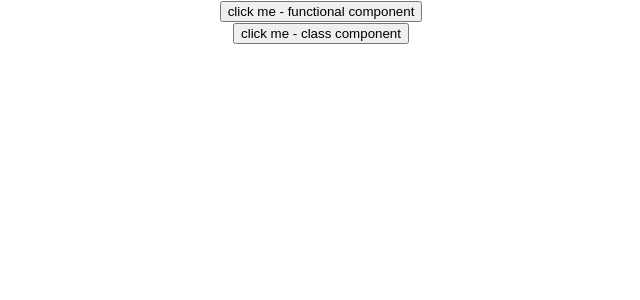
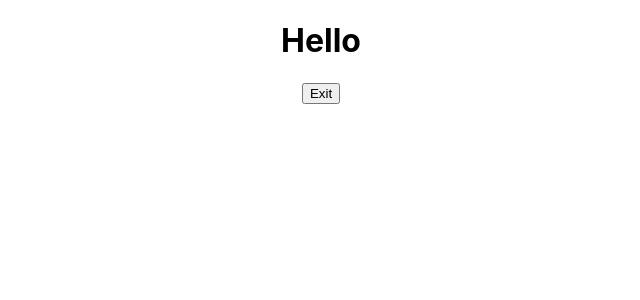
Before and after one commit to ianmeigh/gitpod-react, a React (Create React App) app in the folder my-app/: page / in a window 1280 px wide. Shown: the top 300 px of the page, without its empty margins (319-959 px from the left). Built offline with nearby package versions, Linux system fonts and the light colour scheme.

Commit message:
📖: Binding Events for State Updates

```diff
--- a/my-app/src/App.jsx
+++ b/my-app/src/App.jsx
@@ -1,10 +1,11 @@
-import "./App.css";
+import './App.css';
 // import FunctionalGreetingWithProps from './components/FunctionalGreetingWithProps';
 // import StatefulGreeting from "./components/StatefulGreeting";
 // import StatefulGreetingWithCallback from './components/StatefulGreetingWithCallback';
 // import StatefulGreetingWithPrevState from './components/StatefulGreetingWithPrevState';
-import EventsFunctional from "./components/EventsFunctional";
-import EventsClass from "./components/EventsClass";
+// import EventsFunctional from './components/EventsFunctional';
+// import EventsClass from './components/EventsClass';
+import EventBinding from './components/EventBinding';
 
 function App() {
   return (
@@ -13,8 +14,9 @@ function App() {
       {/* <StatefulGreeting greeting="I'm a stateful class component!" name="Mike" /> */}
       {/* <StatefulGreetingWithCallback greeting="I'm a stateful class component with a callback function!" name="Alison" /> */}
       {/* <StatefulGreetingWithPrevState greeting="I'm a stateful class component with a callback function!" name="James" /> */}
-      <EventsFunctional />
-      <EventsClass />
+      {/* <EventsFunctional /> */}
+      {/* <EventsClass /> */}
+      <EventBinding />
     </div>
   );
 }
--- /dev/null
+++ b/my-app/src/components/EventBinding.jsx
@@ -0,0 +1,59 @@
+import React from 'react';
+
+class EventBinding extends React.Component {
+
+  constructor(props) { // best practice to always pass props to the constructor and super function
+    super(props); // ensures the parent class is also called (React.Component)
+    this.state = {
+      introduction: "Hello",
+      buttonText: "Exit",
+      boolTest: false,
+    };
+    // 3. Bind the event handler in the constructor
+    // this.handleClick = this.handleClick.bind(this);
+  }
+
+  // handleClick() {
+  //   this.setState({
+  //     introduction: "Goodbye!",
+  //     buttonText: "Enter",
+  //   });
+  //   console.log(this.state.introduction);
+  // }
+
+  // ** USE METHOD 4 TO BIND 'THIS' PRIMARILY **
+  // ** IF EVENT HANDLER NEEDS TO TAKE PARAMS, USE METHOD 1 **
+
+  // 4. Define the handler as an arrow function
+  // Works as arrow functions adopt the 'this' from where they are defined.
+  // In this case, that is the class component.
+  handleClick = () => {
+    this.setState({
+      introduction: "Goodbye!",
+      buttonText: "Enter",
+    });
+    console.log(this.state.introduction);
+  }
+
+  render() {
+    return (
+    <div>
+      <h1>{this.state.introduction} {this.props.greeting}</h1>
+
+      {/* USE IF EVENT HANDLER NEEDS TO TAKE PARAMS */}
+      {/*1. Bind using arrow function - ensures 'this' is bound to the class
+      as arrow functions execute in the scope in which they were created.
+      In this case, that is the component. */}
+      {/* <button onClick={() => this.handleClick()}>{this.state.buttonText}</button> */}
+
+      {/*2. Call the bind method on the handler with 'this' which outside the context
+      of the event handler refers to this. */}
+      {/* <button onClick={this.handleClick.bind(this)}>{this.state.buttonText}</button> */}
+
+      <button onClick={this.handleClick}>{this.state.buttonText}</button>
+    </div>
+    )
+  }
+}
+
+export default EventBinding;
```
